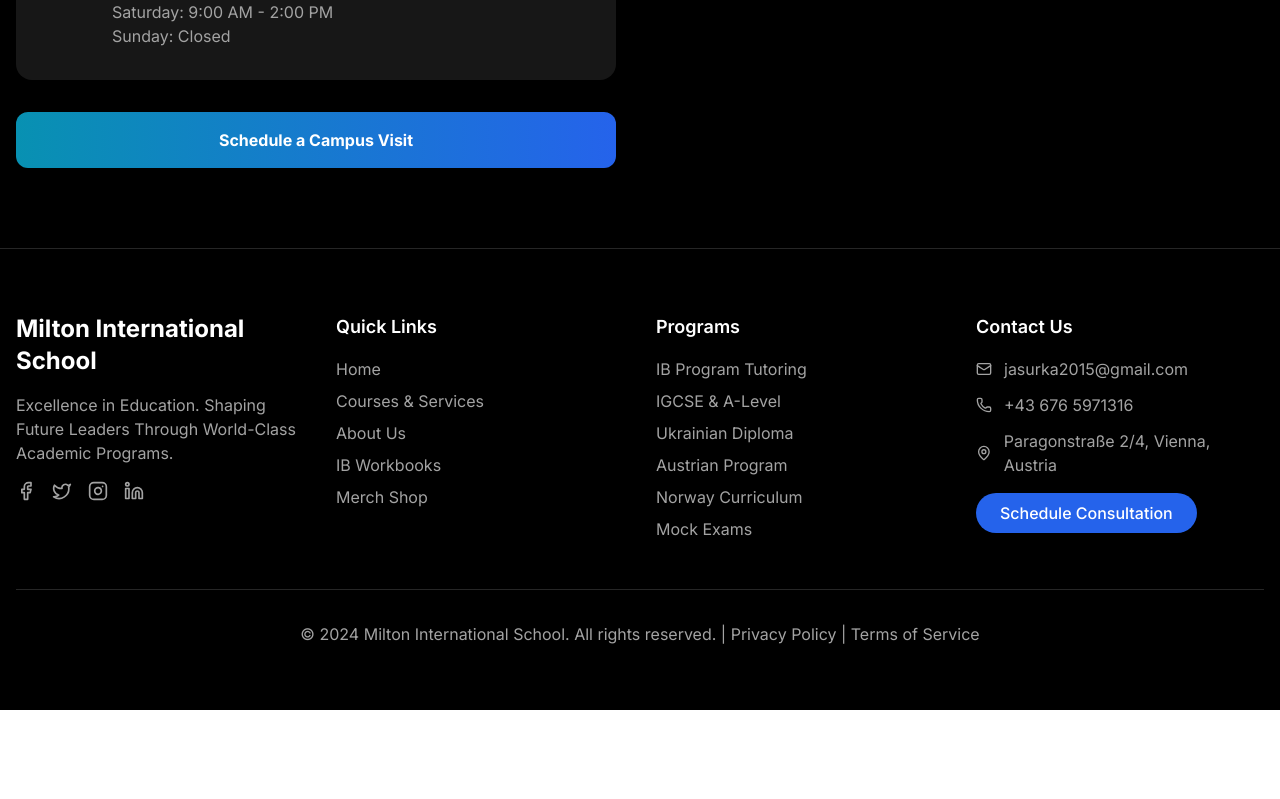
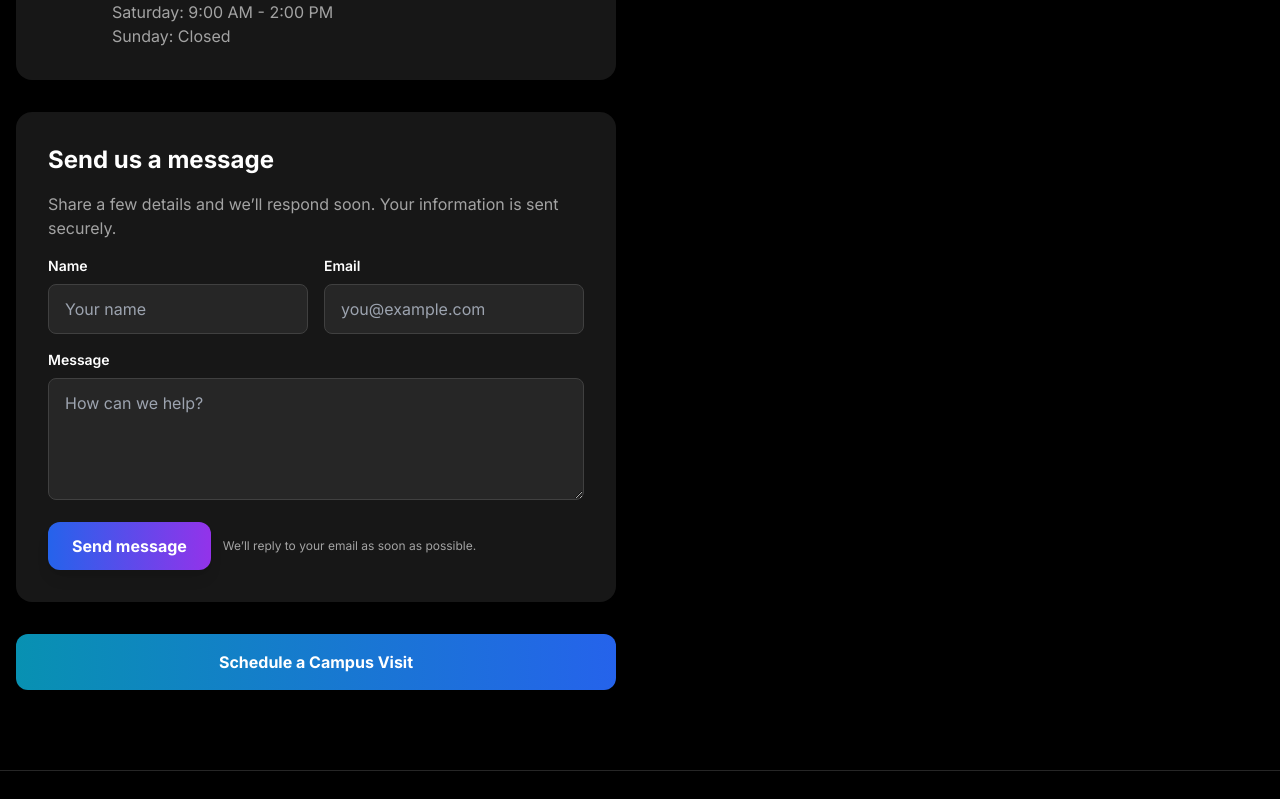
Before and after one commit to JaskinsAndy/Miltonito, a Next.js app: page /about in a window 1280 px wide. Shown: the part 4460-5259 px from the top of the page. Before the commit the page ends 5170 px from the top, so only its background shows below. Built offline with nearby package versions, Linux system fonts and the light colour scheme; grey boxes are pictures that could not be loaded.

Commit message:
Add contact form and email API

```diff
--- a/app/about/page.tsx
+++ b/app/about/page.tsx
@@ -1,11 +1,43 @@
 "use client";
-import React from "react";
+import React, { useState } from "react";
 import { Timeline } from "@/components/ui/timeline";
 import { AnimatedTestimonials } from "@/components/ui/animated-testimonials";
 import { motion } from "framer-motion";
 import { Users, Award, Globe, BookOpen, MapPin, Phone, Mail, Clock } from "lucide-react";
 
 export default function AboutPage() {
+  const [formData, setFormData] = useState({ name: "", email: "", message: "" });
+  const [sending, setSending] = useState(false);
+  const [feedback, setFeedback] = useState<{ type: "success" | "error" | null; message: string }>({
+    type: null,
+    message: "",
+  });
+
+  const handleSubmit = async (event: React.FormEvent<HTMLFormElement>) => {
+    event.preventDefault();
+    setSending(true);
+    setFeedback({ type: null, message: "" });
+
+    try {
+      const res = await fetch("/api/contact", {
+        method: "POST",
+        headers: { "Content-Type": "application/json" },
+        body: JSON.stringify(formData),
+      });
+
+      if (!res.ok) {
+        throw new Error("Failed to send message");
+      }
+
+      setFeedback({ type: "success", message: "Message sent successfully! We’ll get back to you soon." });
+      setFormData({ name: "", email: "", message: "" });
+    } catch (error) {
+      setFeedback({ type: "error", message: "Something went wrong. Please try again." });
+    } finally {
+      setSending(false);
+    }
+  };
+
   const timelineData = [
     {
       title: "2018",
@@ -293,6 +325,74 @@
                   </div>
                 </div>
 
+                <form
+                  onSubmit={handleSubmit}
+                  className="bg-neutral-50 dark:bg-neutral-900 rounded-2xl p-8 shadow-lg space-y-4"
+                >
+                  <h3 className="text-2xl font-bold text-black dark:text-white">Send us a message</h3>
+                  <p className="text-neutral-600 dark:text-neutral-400">
+                    Share a few details and we’ll respond soon. Your information is sent securely.
+                  </p>
+                  <div className="grid md:grid-cols-2 gap-4">
+                    <div className="space-y-2">
+                      <label className="block text-sm font-semibold text-black dark:text-white">Name</label>
+                      <input
+                        type="text"
+                        required
+                        value={formData.name}
+                        onChange={(e) => setFormData({ ...formData, name: e.target.value })}
+                        className="w-full rounded-lg border border-neutral-200 dark:border-neutral-700 bg-white dark:bg-neutral-800 px-4 py-3 text-neutral-800 dark:text-neutral-100 focus:outline-none focus:ring-2 focus:ring-blue-500"
+                        placeholder="Your name"
+                      />
+                    </div>
+                    <div className="space-y-2">
+                      <label className="block text-sm font-semibold text-black dark:text-white">Email</label>
+                      <input
+                        type="email"
+                        required
+                        value={formData.email}
+                        onChange={(e) => setFormData({ ...formData, email: e.target.value })}
+                        className="w-full rounded-lg border border-neutral-200 dark:border-neutral-700 bg-white dark:bg-neutral-800 px-4 py-3 text-neutral-800 dark:text-neutral-100 focus:outline-none focus:ring-2 focus:ring-blue-500"
+                        placeholder="you@example.com"
+                      />
+                    </div>
+                  </div>
+                  <div className="space-y-2">
+                    <label className="block text-sm font-semibold text-black dark:text-white">Message</label>
+                    <textarea
+                      required
+                      value={formData.message}
+                      onChange={(e) => setFormData({ ...formData, message: e.target.value })}
+                      rows={4}
+                      className="w-full rounded-lg border border-neutral-200 dark:border-neutral-700 bg-white dark:bg-neutral-800 px-4 py-3 text-neutral-800 dark:text-neutral-100 focus:outline-none focus:ring-2 focus:ring-blue-500"
+                      placeholder="How can we help?"
+                    />
+                  </div>
+                  {feedback.type && (
+                    <div
+                      className={`text-sm font-semibold ${
+                        feedback.type === "success" ? "text-green-600 dark:text-green-400" : "text-red-600 dark:text-red-400"
+                      }`}
+                    >
+                      {feedback.message}
+                    </div>
+                  )}
+                  <div className="flex gap-3 items-center">
+                    <motion.button
+                      type="submit"
+                      whileHover={{ scale: sending ? 1 : 1.03 }}
+                      whileTap={{ scale: sending ? 1 : 0.98 }}
+                      disabled={sending}
+                      className="bg-gradient-to-r from-blue-600 to-purple-600 hover:from-blue-700 hover:to-purple-700 disabled:opacity-60 text-white font-bold py-3 px-6 rounded-xl shadow-lg transition-all duration-300"
+                    >
+                      {sending ? "Sending..." : "Send message"}
+                    </motion.button>
+                    <p className="text-xs text-neutral-500 dark:text-neutral-400">
+                      We’ll reply to your email as soon as possible.
+                    </p>
+                  </div>
+                </form>
+
                 <motion.button
                   whileHover={{ scale: 1.05 }}
                   whileTap={{ scale: 0.95 }}
--- /dev/null
+++ b/app/api/contact/route.ts
@@ -0,0 +1,51 @@
+import { NextResponse } from "next/server";
+import nodemailer from "nodemailer";
+
+const {
+  SMTP_HOST,
+  SMTP_PORT,
+  SMTP_USER,
+  SMTP_PASS,
+  SMTP_SECURE,
+  CONTACT_EMAIL_FROM,
+  CONTACT_EMAIL_TO,
+} = process.env;
+
+export async function POST(request: Request) {
+  try {
+    const { name, email, message } = await request.json();
+
+    if (!name || !email || !message) {
+      return NextResponse.json({ error: "Missing required fields." }, { status: 400 });
+    }
+
+    const transporter = nodemailer.createTransport({
+      host: SMTP_HOST,
+      port: Number(SMTP_PORT) || 465,
+      secure: SMTP_SECURE === "true",
+      auth: {
+        user: SMTP_USER,
+        pass: SMTP_PASS,
+      },
+    });
+
+    await transporter.sendMail({
+      from: CONTACT_EMAIL_FROM || SMTP_USER,
+      to: CONTACT_EMAIL_TO || SMTP_USER,
+      subject: `New contact form message from ${name}`,
+      replyTo: email,
+      text: `Name: ${name}\nEmail: ${email}\n\nMessage:\n${message}`,
+      html: `
+        <p><strong>Name:</strong> ${name}</p>
+        <p><strong>Email:</strong> ${email}</p>
+        <p><strong>Message:</strong></p>
+        <p>${message.replace(/\n/g, "<br/>")}</p>
+      `,
+    });
+
+    return NextResponse.json({ success: true });
+  } catch (error) {
+    console.error("Contact form error:", error);
+    return NextResponse.json({ error: "Unable to send message right now." }, { status: 500 });
+  }
+}
--- a/package.json
+++ b/package.json
@@ -160,6 +160,7 @@
     "node-domexception": "^1.0.0",
     "node-fetch": "^3.3.2",
     "node-releases": "^2.0.20",
+    "nodemailer": "^7.0.10",
     "npm-run-path": "^6.0.0",
     "object-assign": "^4.1.1",
     "object-inspect": "^1.13.4",
```
Also changed, not shown: 2 other files (tests, documents, lock files or other folders).
